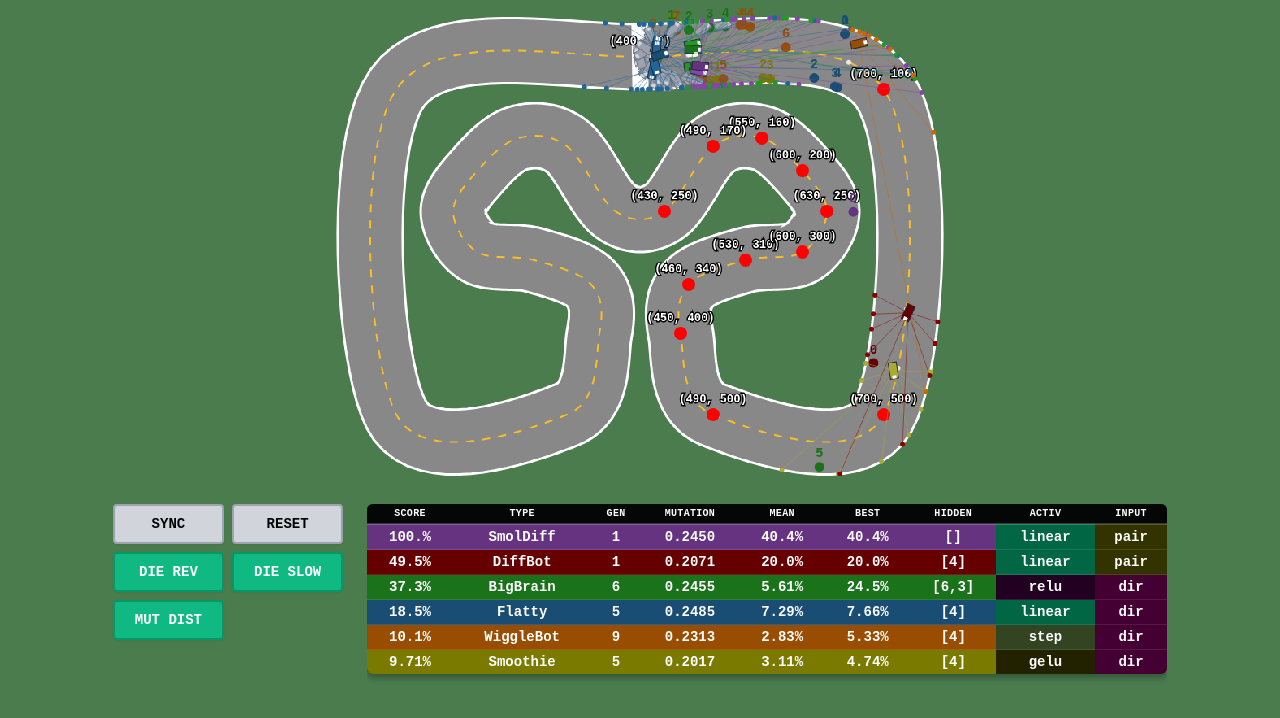
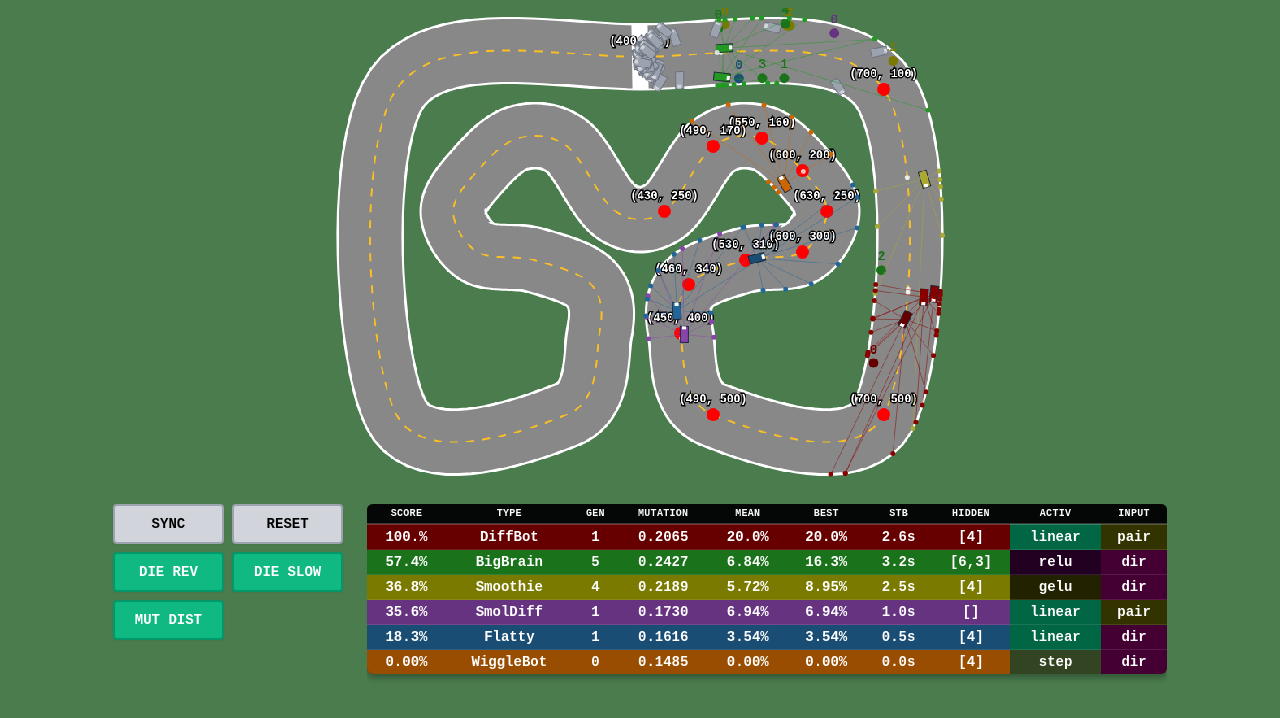
Before and after one commit to niembro64/car-racing-ai, a Vue app: page / in a window 1280 px wide. Shown: the top 718 px of the page. Built offline with nearby package versions, Linux system fonts and the light colour scheme.

Commit message:
pre change target fps

```diff
--- a/src/components/CarSimulator.vue
+++ b/src/components/CarSimulator.vue
@@ -38,12 +38,13 @@
               <th>Score</th>
               <th>Type</th>
               <th>Gen</th>
-              <th>Mutation</th>
+              <th>{{ isMobile ? 'MUT' : 'Mutation' }}</th>
               <th>Mean</th>
               <th>Best</th>
+              <th>STB</th>
               <th>Hidden</th>
-              <th>Activ</th>
-              <th>Input</th>
+              <th>{{ isMobile ? 'A' : 'Activ' }}</th>
+              <th>{{ isMobile ? 'I' : 'Input' }}</th>
             </tr>
           </thead>
           <tbody>
@@ -71,6 +72,9 @@
                 {{ getBestFitnessPercent(config.id) }}
               </td>
               <td>
+                {{ getSecondsToBest(config.id) }}
+              </td>
+              <td>
                 {{ getHiddenLayers(config.nn.architecture) }}
               </td>
               <td
@@ -78,14 +82,14 @@
                   backgroundColor: getActivationColor(config.nn.activationType),
                 }"
               >
-                {{ config.nn.activationType }}
+                {{ isMobile ? config.nn.activationType.charAt(0) : config.nn.activationType }}
               </td>
               <td
                 :style="{
                   backgroundColor: getInputColor(config.nn.inputModification),
                 }"
               >
-                {{ config.nn.inputModification }}
+                {{ isMobile ? config.nn.inputModification.charAt(0) : config.nn.inputModification }}
               </td>
             </tr>
           </tbody>
@@ -106,8 +110,12 @@
               </thead>
               <tbody>
                 <tr>
-                  <td style="font-weight: bold">FPS</td>
+                  <td style="font-weight: bold">Current FPS</td>
                   <td>{{ currentFps }}</td>
+                </tr>
+                <tr>
+                  <td style="font-weight: bold">Target FPS</td>
+                  <td>{{ fpsTarget }}</td>
                 </tr>
                 <tr>
                   <td style="font-weight: bold">Frame Time</td>
@@ -140,10 +148,6 @@
                 <tr>
                   <td style="font-weight: bold">Adaptive Mode</td>
                   <td>{{ adaptivePopulation ? 'ON' : 'OFF' }}</td>
-                </tr>
-                <tr>
-                  <td style="font-weight: bold">FPS Target</td>
-                  <td>{{ fpsTarget }}</td>
                 </tr>
               </tbody>
             </table>
@@ -205,6 +209,11 @@ const frameCounter = ref(0);
 const viewMode = ref<'table' | 'graph' | 'performance'>('table');
 const graphCanvasRef = ref<HTMLCanvasElement | null>(null);
 
+// Check if mobile for responsive formatting
+const isMobile = computed(() => {
+  return typeof window !== 'undefined' && window.innerWidth <= 768;
+});
+
 // Performance monitoring
 const currentFps = ref(60);
 const avgFrameTime = ref(16.67);
@@ -222,6 +231,10 @@ let fpsUpdateCounter = 0;
 const adaptivePopulation = ref(ADAPTIVE_POPULATION_ENABLED);
 const targetPopulation = ref(ADAPTIVE_POPULATION_INITIAL);
 const fpsTarget = ref(ADAPTIVE_FPS_TARGET);
+let fpsLowThreshold = ADAPTIVE_FPS_LOW_THRESHOLD;
+let fpsHighThreshold = ADAPTIVE_FPS_HIGH_THRESHOLD;
+let fpsCalibrated = false;
+const FPS_CALIBRATION_FRAMES = 120; // Calibrate after 2 seconds
 
 // Dynamic generation tracking for all config types
 const generationTimeByConfigId = ref<Map<string, number>>(new Map());
@@ -238,16 +251,25 @@ for (const config of CAR_BRAIN_CONFIGS) {
 let animationFrameId: number | null = null;
 const FIXED_DT = 1 / 60; // 60 Hz physics
 
-// Computed property for scores (average of mean and best, normalized to top score = 100%)
+// Computed property for scores (average of mean and best, with STB efficiency factor)
 const scoreByConfigId = computed(() => {
   const scores = new Map<string, number>();
 
-  // Calculate raw scores (average of mean and best)
+  // Calculate composite scores (performance * efficiency)
   for (const config of CAR_BRAIN_CONFIGS) {
     const mean = getMeanFitnessPercentRaw(config.id);
     const best = getBestFitnessPercentRaw(config.id);
-    const average = (mean + best) / 2;
-    scores.set(config.id, average);
+    const performanceScore = (mean + best) / 2;
+
+    // Get seconds to best and calculate efficiency multiplier
+    const stb = ga.value.getSecondsToBest(config.id);
+    // Efficiency factor: faster convergence is rewarded
+    // 0s = 1.0x, 30s = 0.67x, 60s = 0.5x, 120s = 0.33x
+    const efficiencyFactor = 1.0 / (1 + stb / 60);
+
+    // Composite score = performance * efficiency
+    const compositeScore = performanceScore * efficiencyFactor;
+    scores.set(config.id, compositeScore);
   }
 
   // Find max score
@@ -300,10 +322,10 @@ const mutationRateByConfigId = computed(() => {
       const progressPercentage = bestDistance / trackLength;
       const mutationReduction = progressPercentage * GA_MUTATION_PROGRESS_FACTOR;
       const rate = Math.max(GA_MUTATION_MIN, GA_MUTATION_BASE - mutationReduction);
-      rates.set(config.id, rate.toFixed(4));
+      rates.set(config.id, formatMutationRate(rate));
     } else {
       // When MUT DIST is OFF, use constant minimum mutation
-      rates.set(config.id, GA_MUTATION_MIN.toFixed(4));
+      rates.set(config.id, formatMutationRate(GA_MUTATION_MIN));
     }
   }
 
@@ -340,6 +362,15 @@ const getInputColor = (inputModification: InputModificationType): string => {
 
 // Format percentage to always be 5 characters: "100.%", "99.3%", "1.34%", "0.34%"
 const formatPercentage = (value: number): string => {
+  if (isMobile.value) {
+    // Mobile: Always use 4 characters with leading zeros
+    // "001%", "015%", "100%"
+    const intValue = Math.round(value);
+    const paddedValue = intValue.toString().padStart(3, '0');
+    return `${paddedValue}%`;
+  }
+
+  // Desktop: Use existing formatting logic
   if (value >= 100) {
     return '100.%';
   } else if (value >= 10) {
@@ -349,6 +380,18 @@ const formatPercentage = (value: number): string => {
   } else {
     return `${value.toFixed(2)}%`;
   }
+};
+
+// Format mutation rate (0-1 range) to be compact
+const formatMutationRate = (rate: number): string => {
+  if (isMobile.value) {
+    // Mobile: Use 3 characters, drop leading 0 and decimal point
+    // 0.250 → "250", 0.010 → "010"
+    return (rate * 1000).toFixed(0).padStart(3, '0');
+  }
+
+  // Desktop: Use 4 decimal places
+  return rate.toFixed(4);
 };
 
 const getHiddenLayers = (architecture: number[]): string => {
@@ -391,6 +434,11 @@ const getMeanFitnessPercent = (configId: string): string => {
 
 const getBestFitnessPercent = (configId: string): string => {
   return formatPercentage(getBestFitnessPercentRaw(configId));
+};
+
+const getSecondsToBest = (configId: string): string => {
+  const seconds = ga.value.getSecondsToBest(configId);
+  return seconds.toFixed(1) + 's';
 };
 
 const getScorePercent = (configId: string): string => {
@@ -667,27 +715,49 @@ const updatePerformanceMetrics = (frameTime: number, updateTime: number, renderT
   }
 };
 
+// Calibrate FPS target based on initial performance
+const calibrateFpsTarget = () => {
+  if (fpsCalibrated) return;
+
+  const fps = currentFps.value;
+
+  // Set target to 90% of current FPS (10% under)
+  fpsTarget.value = Math.round(fps * 0.9);
+
+  // Set thresholds around the target
+  // Low threshold: 5 FPS below target
+  // High threshold: 3 FPS above target
+  fpsLowThreshold = fpsTarget.value - 5;
+  fpsHighThreshold = fpsTarget.value + 3;
+
+  fpsCalibrated = true;
+  console.log(`[Adaptive Pop] Calibrated! Baseline FPS: ${fps}, Target: ${fpsTarget.value}, Range: ${fpsLowThreshold}-${fpsHighThreshold}`);
+};
+
 // Adaptive population control
 const adjustPopulationSize = () => {
   if (!adaptivePopulation.value) return;
 
   const fps = currentFps.value;
 
+  // Log current state for debugging
+  console.log(`[Adaptive Pop] FPS: ${fps}, Target: ${fpsTarget.value}, Range: ${fpsLowThreshold}-${fpsHighThreshold}`);
+
   // If FPS is too low, reduce population
-  if (fps < ADAPTIVE_FPS_LOW_THRESHOLD && targetPopulation.value > ADAPTIVE_POPULATION_MIN) {
+  if (fps < fpsLowThreshold && targetPopulation.value > ADAPTIVE_POPULATION_MIN) {
     targetPopulation.value = Math.max(
       ADAPTIVE_POPULATION_MIN,
       targetPopulation.value - ADAPTIVE_POPULATION_STEP
     );
-    console.log(`FPS too low (${fps}), reducing target population to ${targetPopulation.value}`);
+    console.log(`[Adaptive Pop] FPS too low (${fps}), reducing target population to ${targetPopulation.value}`);
   }
   // If FPS is comfortably high, increase population
-  else if (fps > ADAPTIVE_FPS_HIGH_THRESHOLD && targetPopulation.value < ADAPTIVE_POPULATION_MAX) {
+  else if (fps > fpsHighThreshold && targetPopulation.value < ADAPTIVE_POPULATION_MAX) {
     targetPopulation.value = Math.min(
       ADAPTIVE_POPULATION_MAX,
       targetPopulation.value + ADAPTIVE_POPULATION_STEP
     );
-    console.log(`FPS good (${fps}), increasing target population to ${targetPopulation.value}`);
+    console.log(`[Adaptive Pop] FPS good (${fps}), increasing target population to ${targetPopulation.value}`);
   }
 };
 
@@ -730,8 +800,13 @@ const animate = () => {
   // Update performance metrics
   updatePerformanceMetrics(frameTime, updateTime, renderTime);
 
+  // Calibrate FPS target after warmup period
+  if (!fpsCalibrated && frameCounter.value >= FPS_CALIBRATION_FRAMES) {
+    calibrateFpsTarget();
+  }
+
   // Adjust population based on performance (every 3 seconds)
-  if (frameCounter.value % ADAPTIVE_ADJUSTMENT_INTERVAL === 0) {
+  if (fpsCalibrated && frameCounter.value % ADAPTIVE_ADJUSTMENT_INTERVAL === 0) {
     adjustPopulationSize();
   }
 
@@ -763,6 +838,13 @@ const reset = () => {
     generationTimeByConfigId.value.set(config.id, 0);
     generationMarkersByConfigId.value.set(config.id, []);
   }
+
+  // Reset FPS calibration
+  fpsCalibrated = false;
+  frameCounter.value = 0;
+
+  // Reset target population to initial value
+  targetPopulation.value = ADAPTIVE_POPULATION_INITIAL;
 };
 
 // Toggle Kill Backwards mode
--- a/src/config.ts
+++ b/src/config.ts
@@ -235,9 +235,9 @@ export function getCarBrainConfig(id: string): CarBrainConfig | undefined {
 
 // Adaptive Population Control Settings
 export const ADAPTIVE_POPULATION_ENABLED = true;
-export const ADAPTIVE_POPULATION_INITIAL = CAR_BRAIN_CONFIGS.length * 10; // 60 cars (10 per type)
+export const ADAPTIVE_POPULATION_INITIAL = CAR_BRAIN_CONFIGS.length * 30; // 60 cars (10 per type)
 export const ADAPTIVE_POPULATION_MIN = CAR_BRAIN_CONFIGS.length * 5; // 30 cars (5 per type)
-export const ADAPTIVE_POPULATION_MAX = CAR_BRAIN_CONFIGS.length * 15; // 90 cars (15 per type)
+export const ADAPTIVE_POPULATION_MAX = CAR_BRAIN_CONFIGS.length * 200; // 90 cars (15 per type)
 export const ADAPTIVE_POPULATION_STEP = CAR_BRAIN_CONFIGS.length * 1; // Adjust by 6 cars (1 per type)
 export const ADAPTIVE_FPS_TARGET = 55; // Target FPS to maintain
 export const ADAPTIVE_FPS_LOW_THRESHOLD = 50; // Below this, reduce population
--- a/src/core/GA.ts
+++ b/src/core/GA.ts
@@ -29,6 +29,8 @@ export class GeneticAlgorithm {
         generation: 0,
         bestFitness: 0,
         bestWeights: null,
+        secondsToBest: 0,
+        totalTime: 0,
       });
     }
   }
@@ -69,6 +71,14 @@ export class GeneticAlgorithm {
 
   getBestWeights(configId: string): any {
     return this.stateByConfigId.get(configId)?.bestWeights ?? null;
+  }
+
+  getSecondsToBest(configId: string): number {
+    return this.stateByConfigId.get(configId)?.secondsToBest ?? 0;
+  }
+
+  getTotalTime(configId: string): number {
+    return this.stateByConfigId.get(configId)?.totalTime ?? 0;
   }
 
   // Calculate mutation multiplier for a given brain index within a subpopulation
@@ -128,7 +138,7 @@ export class GeneticAlgorithm {
     cars: Car[],
     config: CarBrainConfig,
     track: Track,
-    _generationTime: number,
+    generationTime: number,
     winnerCar?: Car,
     mutationByDistance: boolean = true,
     populationSize?: number
@@ -157,9 +167,14 @@ export class GeneticAlgorithm {
     // Save best weights
     state.bestWeights = bestCar.brain.toJSON();
 
-    // Track fitness improvements
+    // Update total time (accumulate generation time)
+    state.totalTime += generationTime;
+
+    // Track fitness improvements and time to reach them
     if (bestCar.maxDistanceReached > state.bestFitness) {
       state.bestFitness = bestCar.maxDistanceReached;
+      // Update secondsToBest when we reach a new best
+      state.secondsToBest = state.totalTime;
     }
 
     // Increment generation
@@ -335,6 +350,8 @@ export class GeneticAlgorithm {
       state.generation = 0;
       state.bestFitness = 0;
       state.bestWeights = null;
+      state.secondsToBest = 0;
+      state.totalTime = 0;
     }
   }
 }
--- a/src/types.ts
+++ b/src/types.ts
@@ -98,6 +98,8 @@ export interface ConfigEvolutionState {
   generation: number;
   bestFitness: number;
   bestWeights: any;
+  secondsToBest: number; // Time in seconds to reach current best fitness
+  totalTime: number; // Total elapsed time in seconds for this config
 }
 
 // ============================================================================
```
